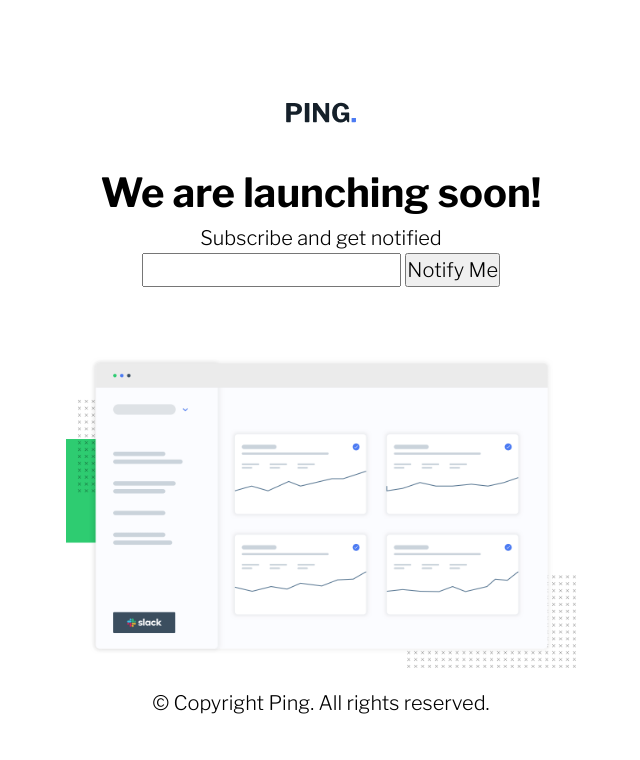
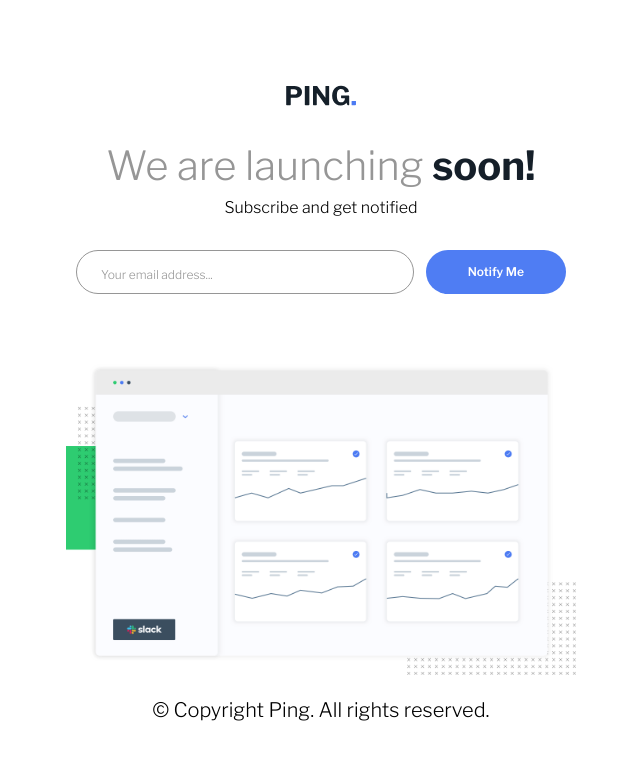
Before and after one commit to MahdiSohaily/ping-coming-soon-page-master, a website: page index.html in a window 1280 px wide. Shown: the whole page, without its empty margins (319-959 px from the left). Drawn offline with nearby package versions, Linux system fonts and the light colour scheme.

Commit message:
Add main section styles

```diff
--- a/index.html
+++ b/index.html
@@ -24,7 +24,8 @@
     <h1 class="primary-header">We are launching <span class="highlighted">soon!</span></h1>
     <p class="desc">Subscribe and get notified</p>
     <form action="#" method="post">
-      <input type="email" name="email" id="email" aria-label="email">
+      <input type="email" name="email" id="email" aria-label="email"
+      placeholder="Your email address...">
       <button class="btn" type="submit">Notify Me</button>
     </form>
     <img class="hero-image" src="./images/illustration-dashboard.png" alt="illustration-dashboard">
--- a/styles.css
+++ b/styles.css
@@ -5,7 +5,7 @@
   --light-red: hsl(354, 100%, 66%);
   --gray: hsl(0, 0%, 59%);
   --font-family: "Libre Franklin", sans-serif;
-  --fs-100: 0.7rem;
+  --fs-100: 0.75rem;
   --fs-200: 1rem;
   --fs-300: 1.25rem;
   --fs-400: 2rem;
@@ -21,7 +21,7 @@
   --size-200: 1em;
   --size-300: 2em;
   --size-400: 2.5em;
-  --size-500: 3.0em;
+  --size-500: 3em;
   --size-600: 3.5em;
   --size-700: 4em;
   --size-800: 5em;
@@ -110,20 +110,64 @@ select {
 }
 
 header {
-    display: flex;
-    justify-content: center;
-    align-items: center;
-    padding-block: var(--size-200);
+  display: flex;
+  justify-content: center;
+  align-items: center;
+  padding-block: var(--size-100);
 }
 
 main {
-    padding: var(--size-200);
+  padding: var(--size-200);
 }
 
+form {
+  margin-block: var(--size-200);
+  padding: var(--size-100);
+  display: flex;
+  justify-content: space-between;
+  gap: 0.4em;
+}
+
+input {
+  width: 69%;
+  border: 1px solid var(--gray);
+  border-radius: 100vmax;
+  padding: 0.3em 1.2em;
+}
+
+::placeholder {
+  color: var(--gray);
+  font-size: var(--fs-100);
+}
+
+button {
+  font-size: var(--fs-100);
+  font-weight: var(--fw-semi-bold);
+  color: white;
+  background-color: var(--blue);
+  border: none;
+  border-radius: 100vmax;
+  padding: 0.3em 3.5em;
+}
 /* component styles */
-.logo{
-    max-width: 70px;
+.logo {
+  max-width: 70px;
+}
+
+.primary-header {
+  color: var(--gray);
+  font-weight: var(--fw-regular);
+}
+
+.highlighted {
+  color: var(--very-dark-blue);
+  font-weight: var(--fw-bold);
+}
+
+.desc {
+  font-size: var(--fs-200);
+  font-weight: var(--fw-regular);
 }
 .hero-image {
-    margin-top:var(--size-600) ;
+  margin-top: var(--size-500);
 }
```
